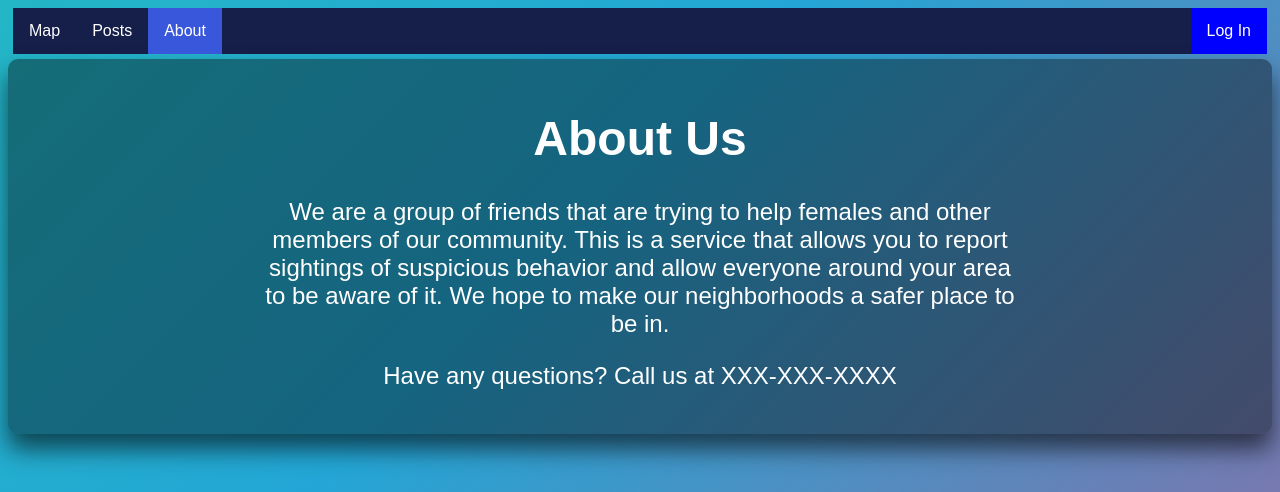
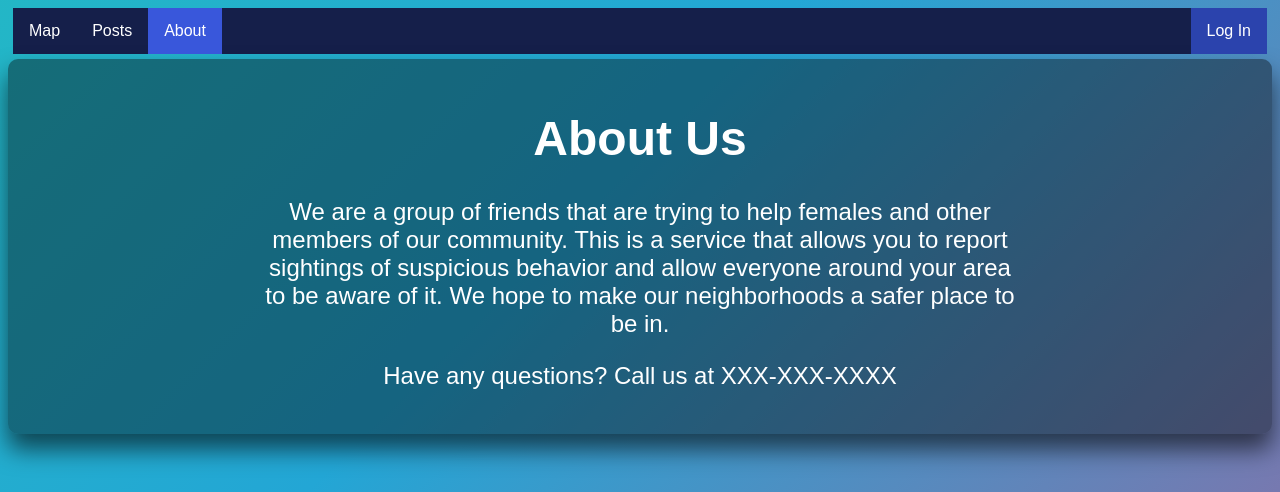
Before and after one commit to figtree2/Hackathon, a website: page templates/about.html in a window 1280 px wide. In both pictures the pointer is over the link "Log In". Shown: the top 492 px of the page. Drawn offline with Linux system fonts and the light colour scheme.

Commit message:
another fix to mistake i made

```diff
--- a/static/css/styles.css
+++ b/static/css/styles.css
@@ -67,7 +67,7 @@ ri a{
     text-decoration: none;
 }
 ri a:hover {
-    background-color: blue;
+    background-color: #2b43ad;
 }
 li a {
     display: block;
```
